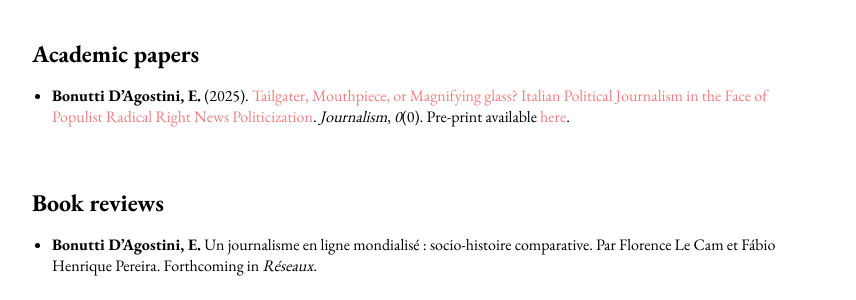
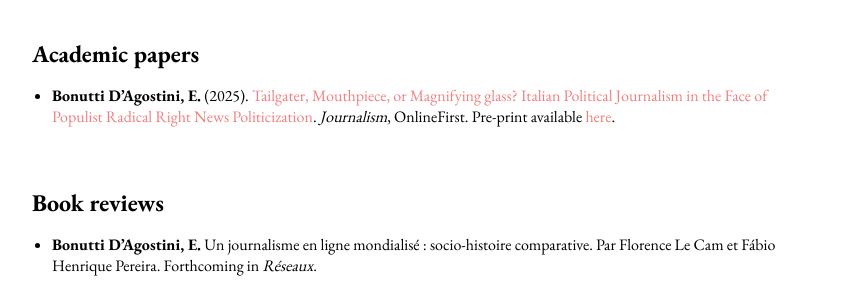
Before and after one commit to emmabonuttidagostini/emmabonuttidagostini.github.io, a Jekyll site: the page built from publications.md, in a window 1280 px wide. Shown: the part 245-545 px from the top of the page, without its empty margins (208-1064 px from the left). Built offline with Jekyll 4.4.1, drawn with Linux system fonts in a browser that asks for light colours.

Commit message:
Update publications.md

```diff
--- a/publications.md
+++ b/publications.md
@@ -7,7 +7,7 @@ title:
 
 ## Academic papers
 
-* **Bonutti D’Agostini, E.** (2025). [Tailgater, Mouthpiece, or Magnifying glass? Italian Political Journalism in the Face of Populist Radical Right News Politicization](https://journals.sagepub.com/doi/full/10.1177/14648849251361076). *Journalism*, *0*(0). Pre-print available [here](https://hal.science/hal-05153205).
+* **Bonutti D’Agostini, E.** (2025). [Tailgater, Mouthpiece, or Magnifying glass? Italian Political Journalism in the Face of Populist Radical Right News Politicization](https://journals.sagepub.com/doi/full/10.1177/14648849251361076). *Journalism*, OnlineFirst. Pre-print available [here](https://hal.science/hal-05153205).
 
 
 
```
